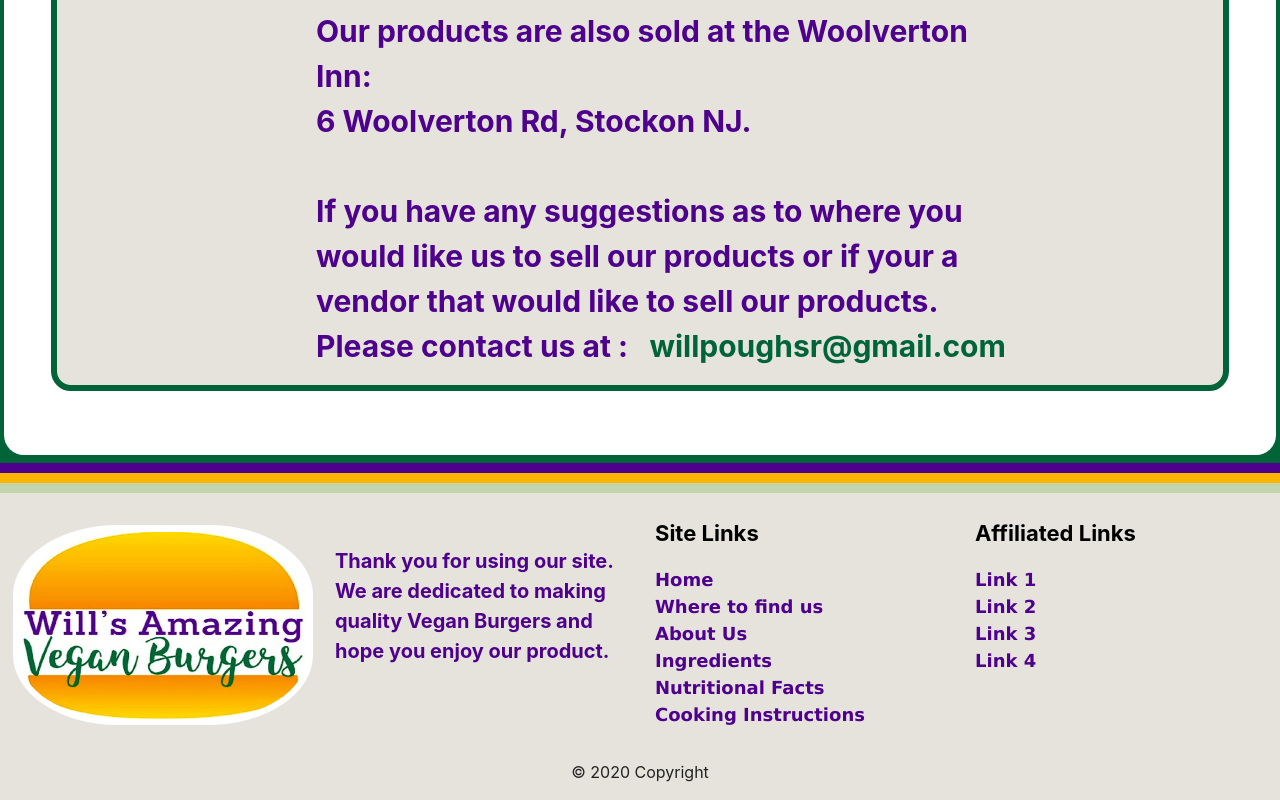
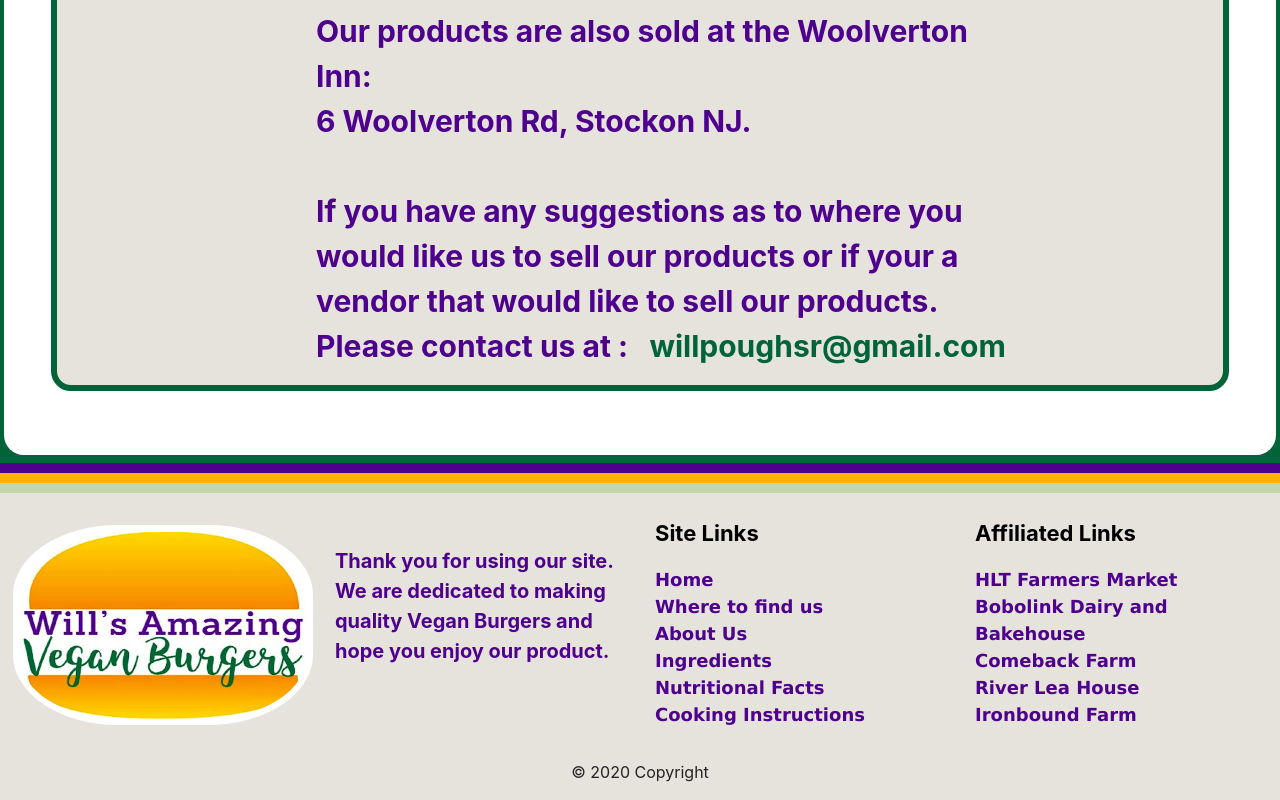
Before and after one commit to gknafey/wavb, a React (Create React App) app in the folder client/: page /WhereToFindUs in a window 1280 px wide. Shown: the part 692-1492 px from the top of the page. Built offline with nearby package versions, Linux system fonts and the light colour scheme; a web font is replaced by a local one.

Commit message:
edited the links in the footer under the affliated links to go to actual locations

```diff
--- a/client/src/components/Footer/index.js
+++ b/client/src/components/Footer/index.js
@@ -74,17 +74,18 @@
 
                                 <ul className="list-unstyled">
                                     <li>
-                                        <Link to="/" className="nav-item left footerLinks"> Link 1</Link>
+                                        <a href="https://www.hunterdonlandtrust.org/farmers-market/" target="_blank" rel="noopener noreferrer" className="nav-item left footerLinks"> HLT Farmers Market</a>
                                     </li>
                                     <li>
-                                        <Link to="/" className="nav-item left footerLinks"> Link 2</Link>
+                                    <a href="http://www.cowsoutside.com/" target="_blank" rel="noopener noreferrer" className="nav-item left footerLinks"> Bobolink Dairy and Bakehouse</a>
                                     </li>
                                     <li>
-                                        <Link to="/" className="nav-item left footerLinks"> Link 3</Link>
-                                    </li>
+                                    <a href="https://www.comeback.farm/" target="_blank" rel="noopener noreferrer" className="nav-item left footerLinks"> Comeback Farm</a> </li>
                                     <li>
-                                        <Link to="/" className="nav-item left footerLinks"> Link 4</Link>
-                                    </li>
+                                    <a href="https://www.localharvest.org/river-lea-house-M67853" target="_blank" rel="noopener noreferrer" className="nav-item left footerLinks"> River Lea House</a></li>
+                                    <li>
+                                    <a href="https://www.ironboundhardcider.com/" target="_blank" rel="noopener noreferrer" className="nav-item left footerLinks"> Ironbound Farm</a></li>
+
                                 </ul>
 
                         </div>
```
